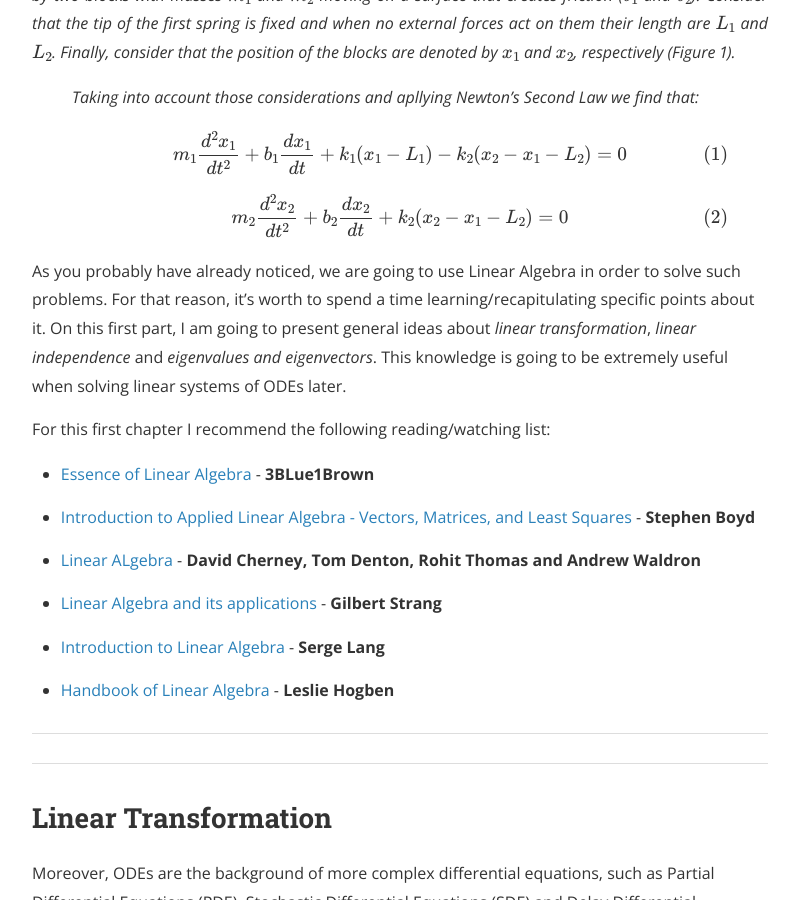
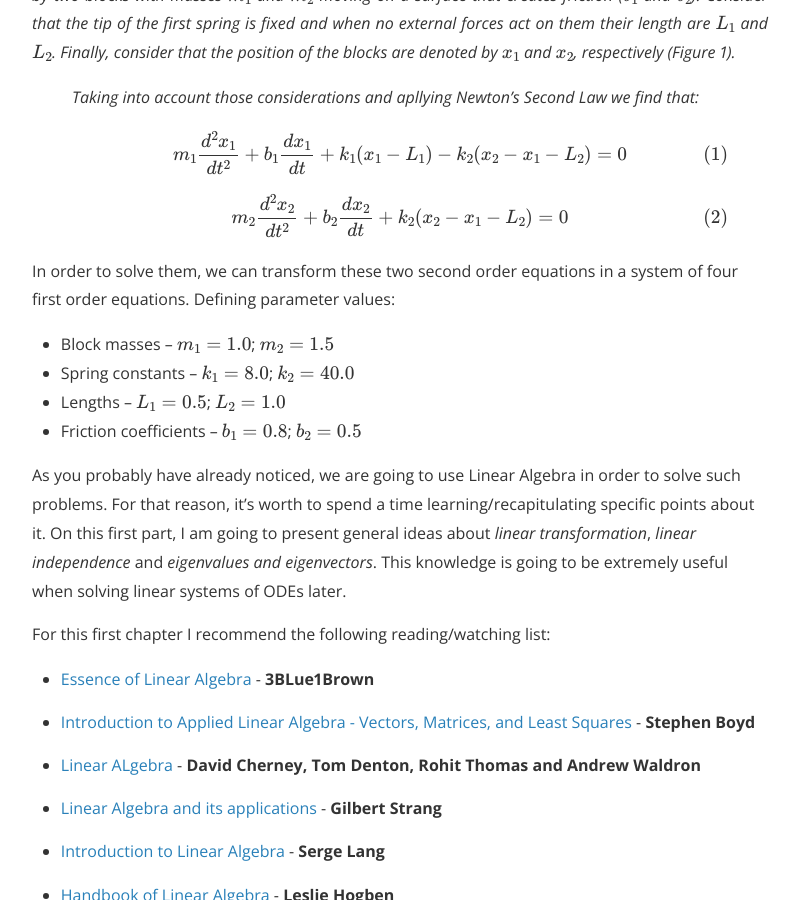
Before and after one commit to vic1309/lerofly, a Jekyll site: the page built from _posts/2019-06-06-linear_pt1.markdown, in a window 1280 px wide and 900 px high, scrolled down 1031 px. Shown: the whole window, without its empty margins (240-1039 px from the left). Built offline with Jekyll 4.4.1, drawn with Linux system fonts in a browser that asks for light colours; nearby versions of some CDN libraries; formulas are drawn with MathJax 3; a script that is not in the unit is left out.

Commit message:
Update 2019-06-06-linear_pt1.markdown

```diff
--- a/_posts/2019-06-06-linear_pt1.markdown
+++ b/_posts/2019-06-06-linear_pt1.markdown
@@ -27,6 +27,12 @@ We have finally reached the last topic on our journey! Before going deeper and a
 
 > $$\begin{equation} m_2 \frac{d^2 x_2}{dt^2} + b_2 \frac{d x_2}{dt} + k_2(x_2 - x_1 - L_2) = 0 \tag{2} \label{eq:two} \end{equation}$$
 
+In order to solve them, we can transform these two second order equations in a system of four first order equations. Defining parameter values:
+
+* Block masses -- $m_1 = 1.0$; $m_2 = 1.5$
+* Spring constants -- $k_1 = 8.0$; $k_2 = 40.0$
+* Lengths -- $L_1 = 0.5$; $L_2 = 1.0$
+* Friction coefficients -- $b_1 = 0.8$; $b_2 = 0.5$
 
 
 As you probably have already noticed, we are going to use Linear Algebra in order to solve such problems. For that reason, it's worth to spend a time learning/recapitulating specific points about it. On this first part, I am going to present general ideas about *linear transformation*, *linear independence* and *eigenvalues and eigenvectors*. This knowledge is going to be extremely useful when solving linear systems of ODEs later.
```
